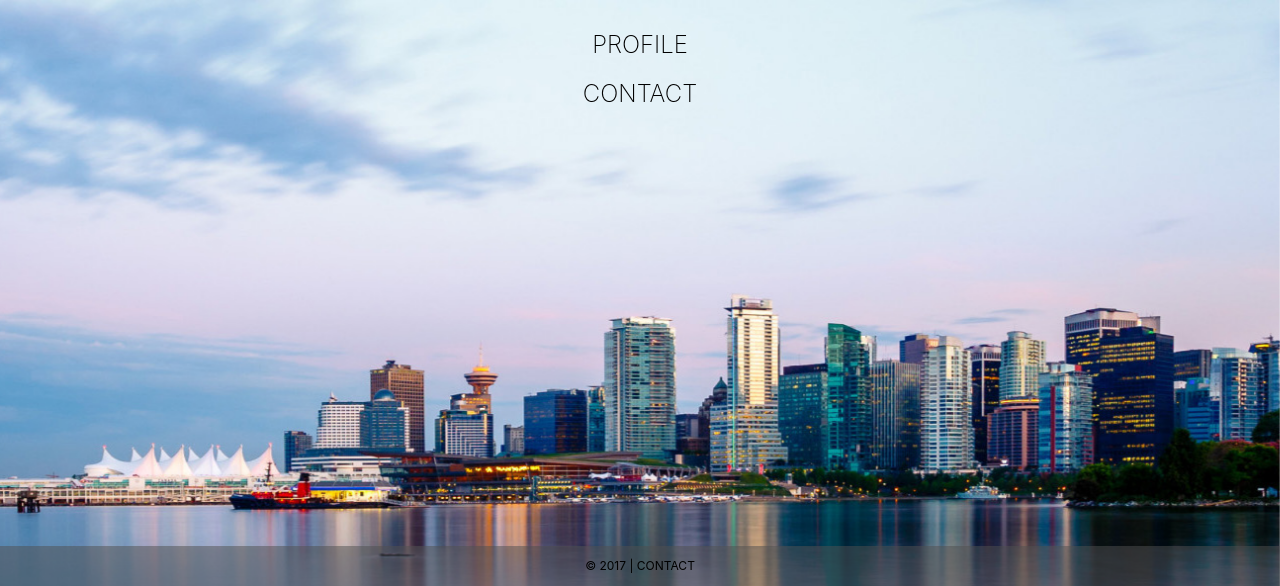
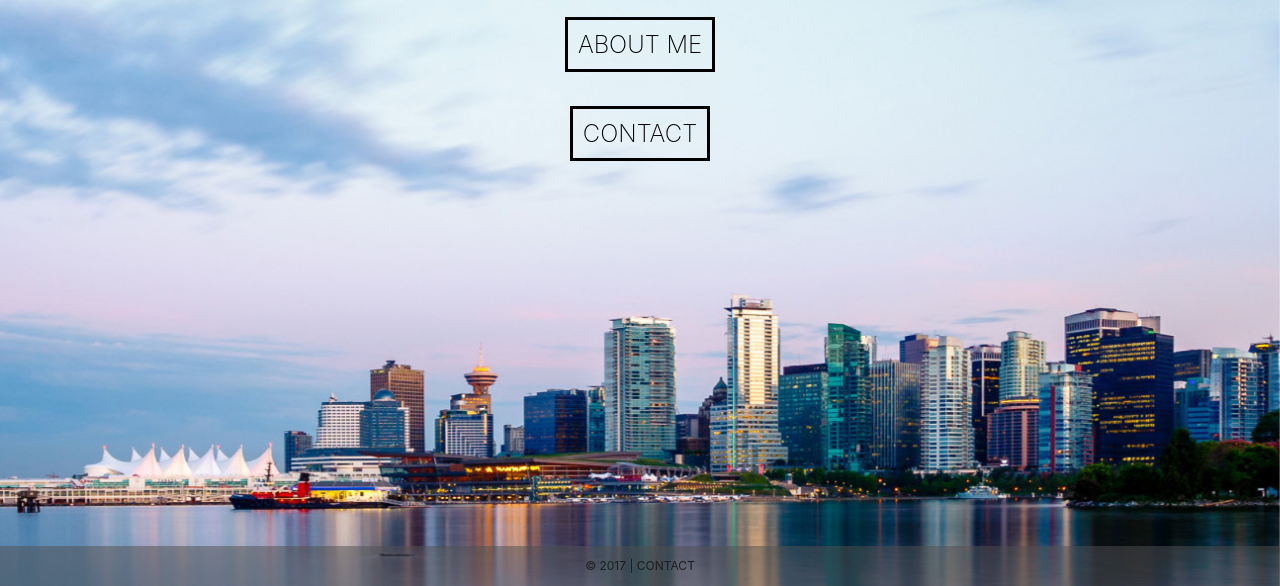
Before and after one commit to victorsmseo/victorsmseo.github.io, a plain HTML site: page index.html in a window 1280 px wide. Shown: the part 214-800 px from the top of the page. Drawn offline with Linux system fonts and the light colour scheme.

Commit message:
Applied borders

```diff
--- a/index.html
+++ b/index.html
@@ -16,8 +16,9 @@
 
         <section>
             <h2>
-                <a href="profile.html">Profile</a>
+                <a href="profile.html">About Me</a>
             </h2>
+            <br>
             <h2>
                 <a href="contact.html">Contact</a>
             </h2>
--- a/style.css
+++ b/style.css
@@ -29,6 +29,10 @@ section h1 {
     font-size: 3em;
     font-weight: 400;
 }
+section h2 a {
+    border-style: solid;
+    padding: 10px;
+}
 footer {
     position: absolute;
     background-color: rgba(80, 80, 80, 0.5);
@@ -40,7 +44,16 @@ footer a:hover {
     color: rgb(31, 31, 31);
 }
 footer p {
+    color: rgb(29, 29, 29);
     font-size: 0.75em;
+}
+footer p a:link,
+footer p a:visited,
+footer p a:active {
+    color: rgb(29, 29, 29);
+}
+footer p a:hover {
+    color: black;
 }
 h1,
 h2 {
```
Also changed, not shown: profile.html (+2 -1 lines).
